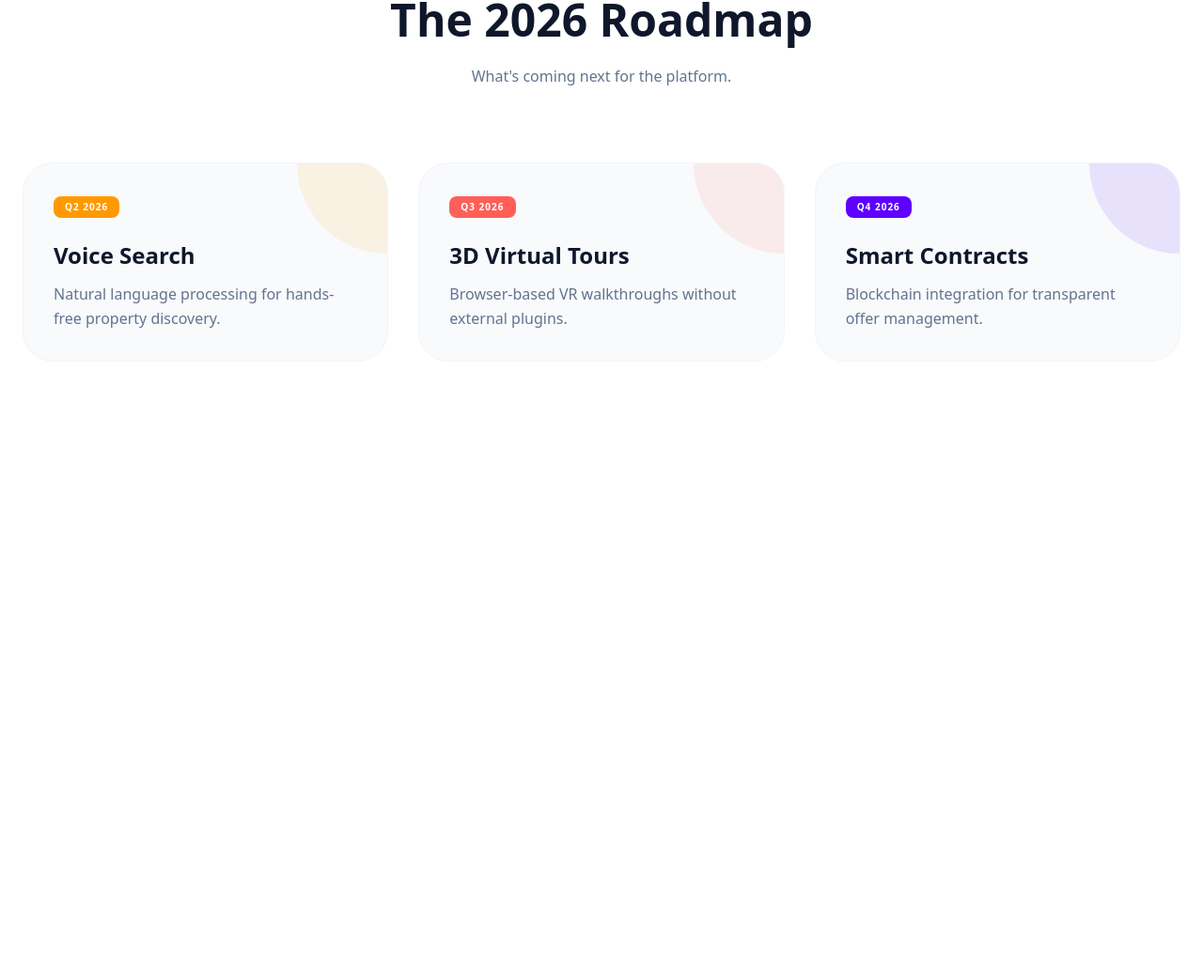
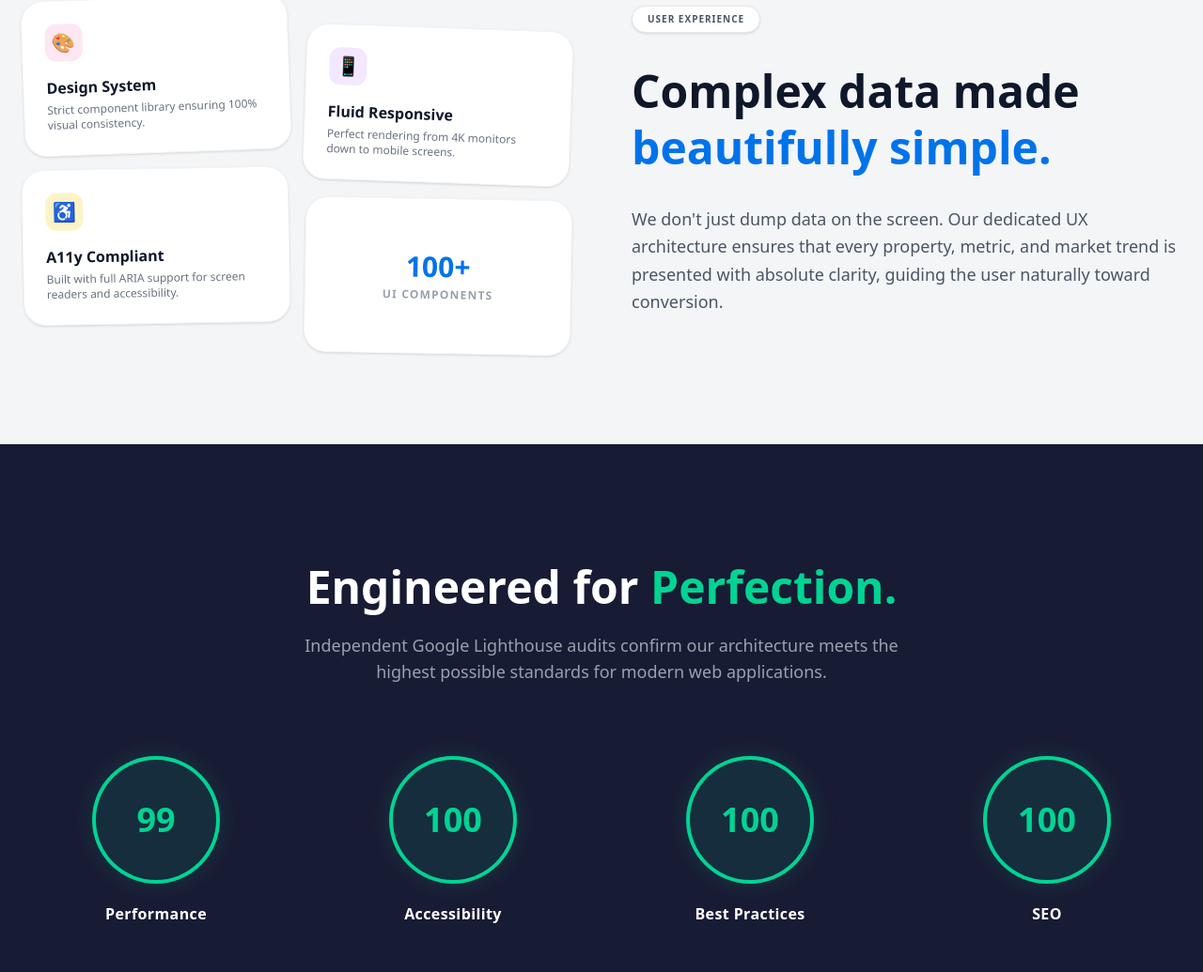
Before and after one commit to PSI-AD/psinv-presentation, a React (Vite) app: page / in a window 1280 px wide. Shown: the part 6213-7248 px from the top of the page at 94% size. Before the commit the page ends 6726 px from the top, so only its background shows below. Built offline with nearby package versions, Linux system fonts and the light colour scheme.

Commit message:
UI Update - Added UxDesignHub, PerformanceAudit, and FinalCallToAction sections

```diff
--- a/App.tsx
+++ b/App.tsx
@@ -11,6 +11,10 @@ const SecurityInfrastructure = React.lazy(() => import('./components/SecurityInf
 const InnovationRoadmap = React.lazy(() => import('./components/InnovationRoadmap'));
 const AiLayerSection = React.lazy(() => import('./components/AiLayerSection'));
 const IntegrationsSection = React.lazy(() => import('./components/IntegrationsSection'));
+const UxDesignHub = React.lazy(() => import('./components/UxDesignHub'));
+const PerformanceAudit = React.lazy(() => import('./components/PerformanceAudit'));
+const FinalCallToAction = React.lazy(() => import('./components/FinalCallToAction'));
+
 
 const App: React.FC = () => {
   return (
@@ -65,6 +69,11 @@ const App: React.FC = () => {
           <AiLayerSection />
           <IntegrationsSection />
 
+          {/* NEW: UX, Performance, Final CTA */}
+          <UxDesignHub />
+          <PerformanceAudit />
+          <FinalCallToAction />
+
           {/* NEW: Innovation Roadmap */}
           <InnovationRoadmap />
 
```
